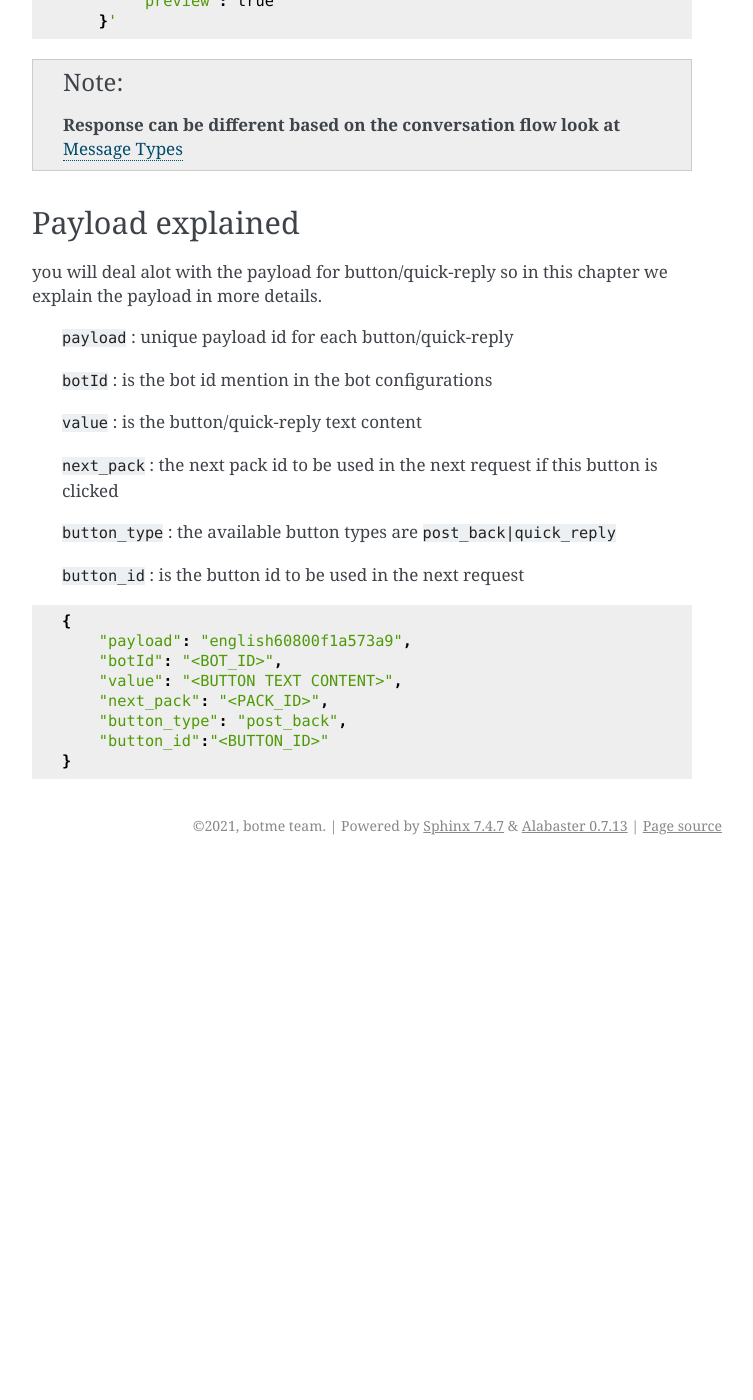
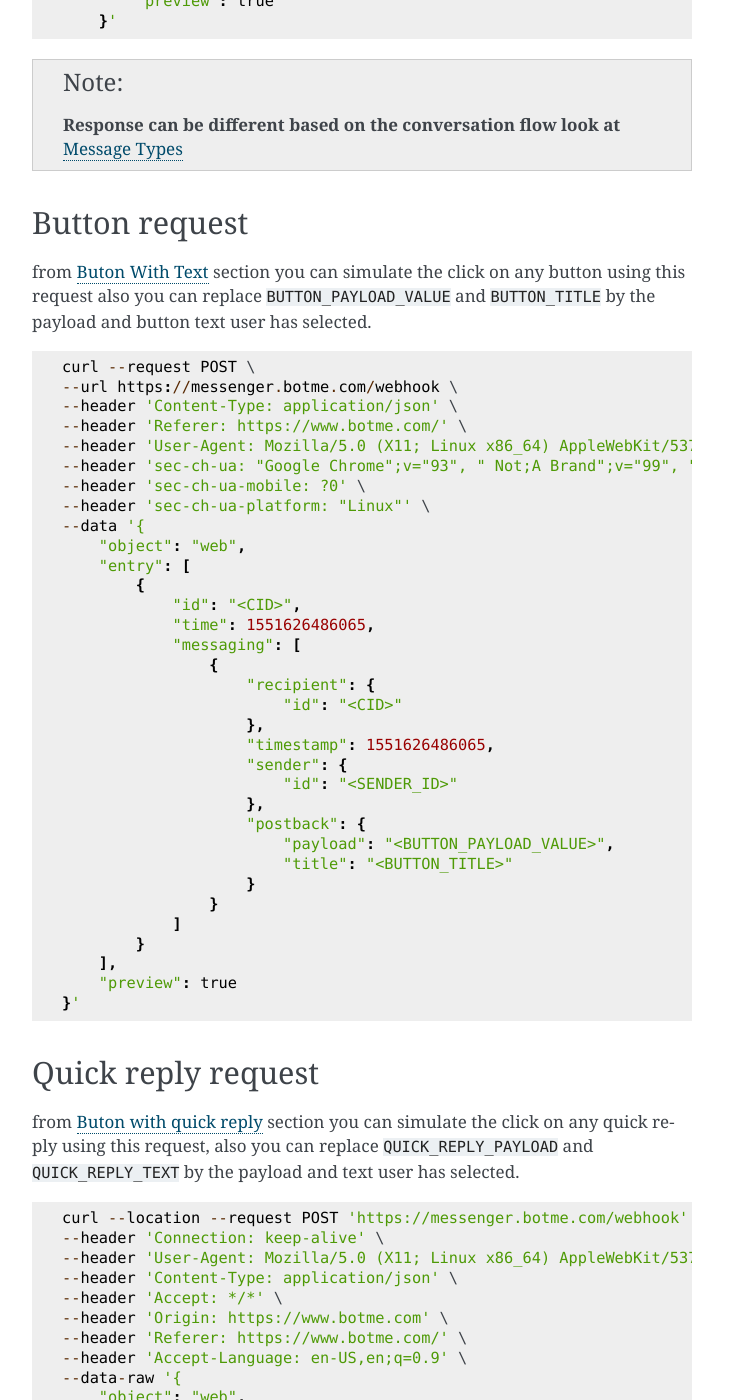
Before and after one commit to morecreative/botme-chatbot-api-docs, a Sphinx documentation site: the page built from docs/webhook.rst, in a window 1280 px wide and 1400 px high, scrolled down 1133 px. Shown: the whole window, without its empty margins (388-1141 px from the left). Built offline with Sphinx 7.4.7, drawn with Linux system fonts in a browser that asks for light colours; before the commit the page ends 1998 px from its top, so only the background shows below that; some of the changed text lies outside the part shown.

Commit message:
simulate button click and quick reply select

```diff
--- a/docs/webhook.rst
+++ b/docs/webhook.rst
@@ -56,6 +56,88 @@ the request contains the poatback type ``get_started`` make sure you identify ou
     **Response can be different based on the conversation flow look at**  `Message Types </message_types.html>`_
 
 
+Button request
+=============
+from `Buton With Text </message_types.html#text-with-buttons>`_ section you can simulate the click on any button using this request
+also you can replace ``BUTTON_PAYLOAD_VALUE`` and ``BUTTON_TITLE`` by the payload and button text user has selected.
+
+.. code-block::
+
+    curl --request POST \
+    --url https://messenger.botme.com/webhook \
+    --header 'Content-Type: application/json' \
+    --header 'Referer: https://www.botme.com/' \
+    --header 'User-Agent: Mozilla/5.0 (X11; Linux x86_64) AppleWebKit/537.36 (KHTML, like Gecko) Chrome/93.0.4577.63 Safari/537.36' \
+    --header 'sec-ch-ua: "Google Chrome";v="93", " Not;A Brand";v="99", "Chromium";v="93"' \
+    --header 'sec-ch-ua-mobile: ?0' \
+    --header 'sec-ch-ua-platform: "Linux"' \
+    --data '{
+        "object": "web",
+        "entry": [
+            {
+                "id": "<CID>",
+                "time": 1551626486065,
+                "messaging": [
+                    {
+                        "recipient": {
+                            "id": "<CID>"
+                        },
+                        "timestamp": 1551626486065,
+                        "sender": {
+                            "id": "<SENDER_ID>"
+                        },
+                        "postback": {
+                            "payload": "<BUTTON_PAYLOAD_VALUE>",
+                            "title": "<BUTTON_TITLE>"
+                        }
+                    }
+                ]
+            }
+        ],
+        "preview": true
+    }'
+
+Quick reply request
+=============
+from `Buton with quick reply <//message_types.html#text-with-quick-replies>`_ section you can simulate the click on any quick reply using this request,
+also you can replace ``QUICK_REPLY_PAYLOAD`` and ``QUICK_REPLY_TEXT`` by the payload and text user has selected.
+
+.. code-block::
+
+    curl --location --request POST 'https://messenger.botme.com/webhook' \
+    --header 'Connection: keep-alive' \
+    --header 'User-Agent: Mozilla/5.0 (X11; Linux x86_64) AppleWebKit/537.36 (KHTML, like Gecko) Chrome/93.0.4577.63 Safari/537.36' \
+    --header 'Content-Type: application/json' \
+    --header 'Accept: */*' \
+    --header 'Origin: https://www.botme.com' \
+    --header 'Referer: https://www.botme.com/' \
+    --header 'Accept-Language: en-US,en;q=0.9' \
+    --data-raw '{
+        "object": "web",
+        "entry": [
+            {
+                "id": "<CID>",
+                "time": 1551626486065,
+                "messaging": [
+                    {
+                        "recipient": {
+                            "id": "<CID>"
+                        },
+                        "timestamp": 1551626486065,
+                        "sender": {
+                            "id": "<SENDER_ID>"
+                        },
+                        "postback": {
+                            "payload": "<QUICK_REPLY_PAYLOAD>",
+                            "title": "<QUICK_REPLY_TEXT>"
+                        }
+                    }
+                ]
+            }
+        ],
+        "preview": true
+    }'
+
 Payload explained
 =============
 
```
Also changed, not shown: docs/message_types.rst (+6 -6 lines).
